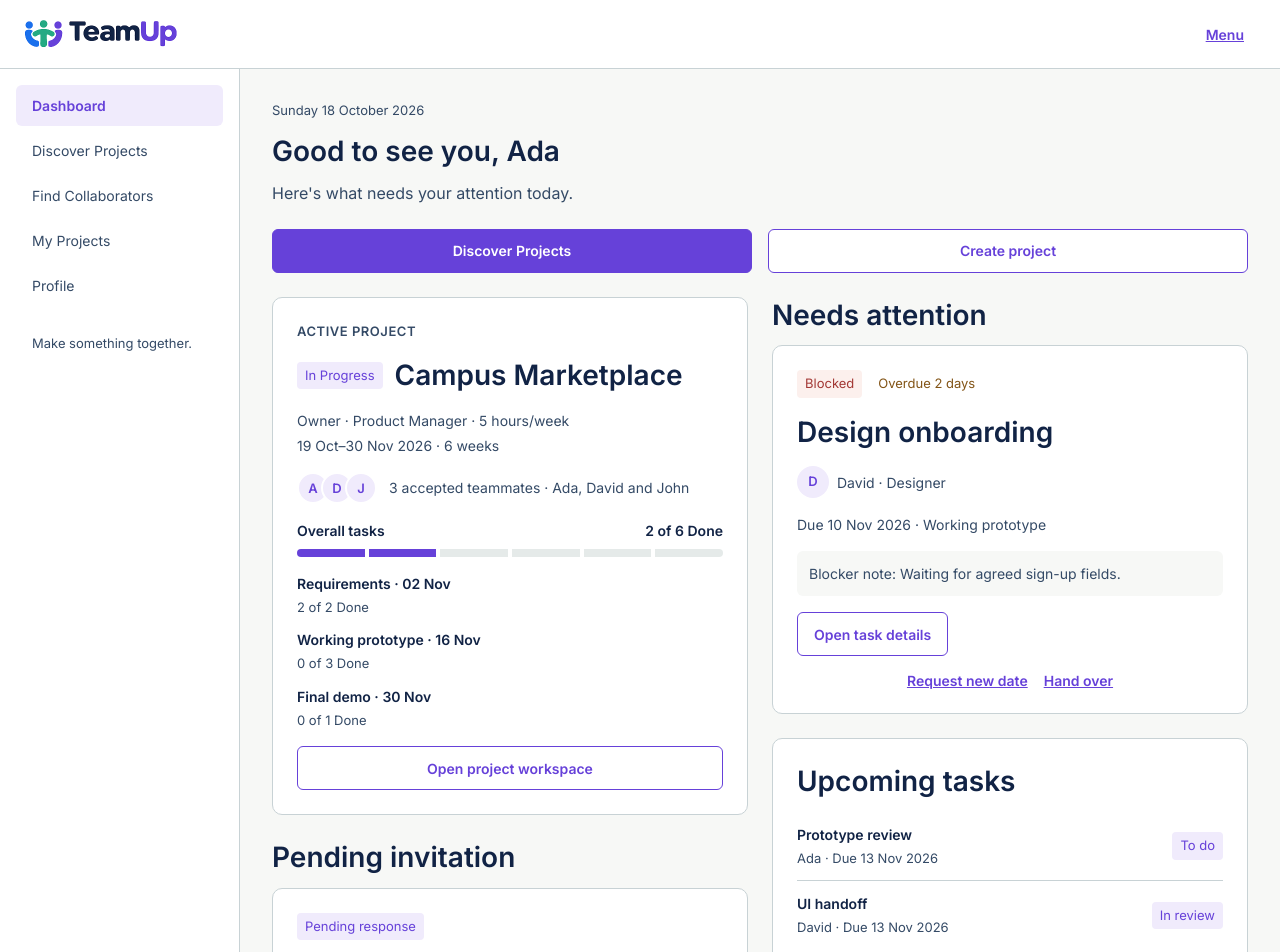
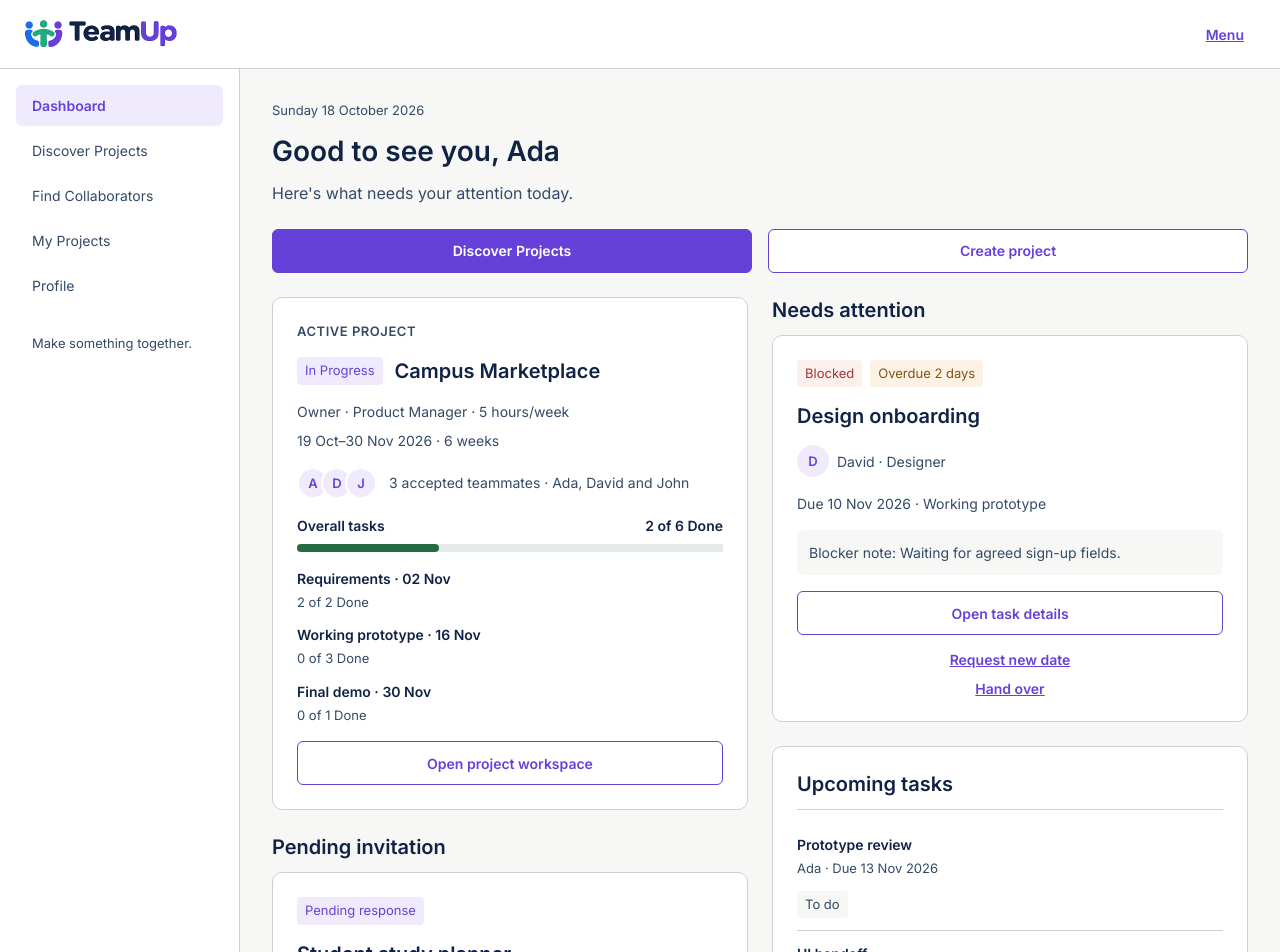
Before and after one commit to teamup-lattice/teamup-frontend, a React (Vite) app: page /dashboard in a window 1280 px wide. Shown: the top 952 px of the page. Built offline with nearby package versions, Linux system fonts and the light colour scheme.

Commit message:
update dashboard

```diff
--- a/src/components/Button.module.css
+++ b/src/components/Button.module.css
@@ -4,7 +4,7 @@
   justify-content: center;
   gap: var(--space-2);
   min-height: var(--button-height);
-  padding: 0 var(--space-4);
+  padding: calc(var(--space-1) + var(--space-tight)) var(--space-4);
   border: 1px solid transparent;
   border-radius: var(--radius-control);
   font-family: var(--font-family);
--- a/src/pages/Dashboard/ActiveProjectCard.jsx
+++ b/src/pages/Dashboard/ActiveProjectCard.jsx
@@ -54,25 +54,12 @@ function ActiveProjectCard({ activeProject }) {
             {completedTasks} of {totalTasks} Done
           </span>
         </div>
-        <div
+        <progress
           className={styles.progressTrack}
-          role="progressbar"
           aria-label="Overall tasks"
-          aria-valuemin={0}
-          aria-valuemax={progressMax}
-          aria-valuenow={completedTasks}
-        >
-          {Array.from({ length: totalTasks }, (_, index) => (
-            <span
-              className={
-                index < completedTasks
-                  ? styles.progressSegmentDone
-                  : styles.progressSegment
-              }
-              key={index}
-            />
-          ))}
-        </div>
+          value={completedTasks}
+          max={progressMax}
+        />
       </section>
 
       <ul className={styles.milestones}>
--- a/src/pages/Dashboard/ActiveProjectCard.module.css
+++ b/src/pages/Dashboard/ActiveProjectCard.module.css
@@ -37,20 +37,23 @@
 .title {
   margin: 0;
   color: var(--color-navy);
-  font-size: var(--font-size-heading);
+  font-size: var(--font-size-title);
+  font-weight: 600;
   line-height: var(--line-height-heading);
 }
 
 .meta {
   display: flex;
   flex-direction: column;
-  gap: var(--space-1);
+  gap: var(--space-2);
   color: var(--color-text-secondary);
 }
 
 .meta p {
   margin: 0;
+  color: var(--color-text-secondary);
   font-size: var(--font-size-label);
+  font-weight: 400;
   line-height: var(--line-height-text);
 }
 
@@ -86,6 +89,7 @@
   margin: 0;
   color: var(--color-text-secondary);
   font-size: var(--font-size-label);
+  font-weight: 400;
   line-height: var(--line-height-text);
 }
 
@@ -106,11 +110,26 @@
 }
 
 .progressTrack {
-  display: flex;
-  gap: var(--space-1);
-  min-height: var(--space-2);
-  overflow: hidden;
+  width: 100%;
+  height: var(--space-2);
+  appearance: none;
   border-radius: var(--radius-chip);
+  background: var(--color-action-disabled);
+}
+
+.progressTrack::-webkit-progress-bar {
+  border-radius: inherit;
+  background: var(--color-action-disabled);
+}
+
+.progressTrack::-webkit-progress-value {
+  border-radius: var(--radius-chip);
+  background: var(--color-green);
+}
+
+.progressTrack::-moz-progress-bar {
+  border-radius: var(--radius-chip);
+  background: var(--color-green);
 }
 
 .progressSegment,
--- a/src/pages/Dashboard/Dashboard.module.css
+++ b/src/pages/Dashboard/Dashboard.module.css
@@ -15,14 +15,20 @@
 .heading {
   margin: 0;
   color: var(--color-navy);
+  font-size: var(--font-size-title);
+  font-weight: 600;
+  line-height: var(--line-height-heading);
+}
+
+.dashboard > .heading {
   font-size: var(--font-size-heading);
-  line-height: var(--line-height-heading);
 }
 
 .description {
   margin: 0;
   color: var(--color-text-secondary);
   font-size: var(--font-size-body);
+  font-weight: 400;
   line-height: var(--line-height-text);
 }
 
--- a/src/pages/Dashboard/NeedsAttentionCard.jsx
+++ b/src/pages/Dashboard/NeedsAttentionCard.jsx
@@ -36,7 +36,9 @@ function NeedsAttentionCard({ needsAttention }) {
         Blocker note: {needsAttention.blockerNote}
       </p>
 
-      <Button variant="secondary">Open task details</Button>
+      <Button variant="secondary" fullWidth>
+        Open task details
+      </Button>
 
       <div className={styles.links}>
         <AltLink to="/projects">Request new date</AltLink>
--- a/src/pages/Dashboard/NeedsAttentionCard.module.css
+++ b/src/pages/Dashboard/NeedsAttentionCard.module.css
@@ -29,14 +29,16 @@
 }
 
 .overdue {
-  background: var(--color-card);
+  background: var(--color-amber-light);
+  border-radius: 4px;
   color: var(--color-amber);
 }
 
 .title {
   margin: 0;
   color: var(--color-navy);
-  font-size: var(--font-size-heading);
+  font-size: var(--font-size-title);
+  font-weight: 600;
   line-height: var(--line-height-heading);
 }
 
@@ -46,6 +48,7 @@
   gap: var(--space-2);
   color: var(--color-text-secondary);
   font-size: var(--font-size-label);
+  font-weight: 400;
   line-height: var(--line-height-text);
 }
 
@@ -66,6 +69,7 @@
   margin: 0;
   color: var(--color-text-secondary);
   font-size: var(--font-size-label);
+  font-weight: 400;
   line-height: var(--line-height-text);
 }
 
@@ -78,9 +82,12 @@
 
 .links {
   display: flex;
+  align-items: center;
+  flex-direction: column;
   justify-content: center;
-  gap: var(--space-4);
+  gap: var(--space-3);
   width: 100%;
+  margin-top: 0;
 }
 
 .links a {
--- a/src/pages/Dashboard/PendingInvitationCard.module.css
+++ b/src/pages/Dashboard/PendingInvitationCard.module.css
@@ -22,7 +22,8 @@
 .title {
   margin: 0;
   color: var(--color-navy);
-  font-size: var(--font-size-heading);
+  font-size: var(--font-size-title);
+  font-weight: 600;
   line-height: var(--line-height-heading);
 }
 
@@ -39,6 +40,10 @@
   font-size: var(--font-size-label);
 }
 
+.meta {
+  font-weight: 400;
+}
+
 .helper {
   font-size: var(--font-size-helper);
 }
--- a/src/pages/Dashboard/UpcomingTasks.module.css
+++ b/src/pages/Dashboard/UpcomingTasks.module.css
@@ -11,8 +11,11 @@
 
 .heading {
   margin: 0;
+  padding-bottom: var(--space-3);
+  border-bottom: 1px solid var(--color-border-subtle);
   color: var(--color-navy);
-  font-size: var(--font-size-heading);
+  font-size: var(--font-size-title);
+  font-weight: 600;
   line-height: var(--line-height-heading);
 }
 
@@ -24,8 +27,8 @@
 
 .task {
   display: flex;
-  align-items: center;
-  justify-content: space-between;
+  align-items: flex-start;
+  flex-direction: column;
   gap: var(--space-3);
   padding: var(--space-3) 0;
 }
@@ -57,8 +60,8 @@
   flex: 0 0 auto;
   padding: var(--space-1) var(--space-2);
   border-radius: var(--radius-chip);
-  background: var(--color-purple-light);
-  color: var(--color-purple);
+  background: var(--color-canvas);
+  color: var(--color-text-secondary);
   font-size: var(--font-size-helper);
   line-height: var(--line-height-text);
 }
--- a/src/styles/variables.css
+++ b/src/styles/variables.css
@@ -4,6 +4,7 @@
   --color-purple-light: #f0ebfc;
   --color-green: #246b45;
   --color-amber: #825416;
+  --color-amber-light: #fbf2e3;
   --color-red: #a33835;
   --color-red-light: #fcf0ed;
   --color-canvas: #f7f8f6;
@@ -18,6 +19,7 @@
   --font-family: "Inter", sans-serif;
   --icon-size: 20px;
   --font-size-heading: 28px;
+  --font-size-title: 20px;
   --font-size-body: 16px;
   --font-size-label: 14px;
   --font-size-helper: 13px;
```
